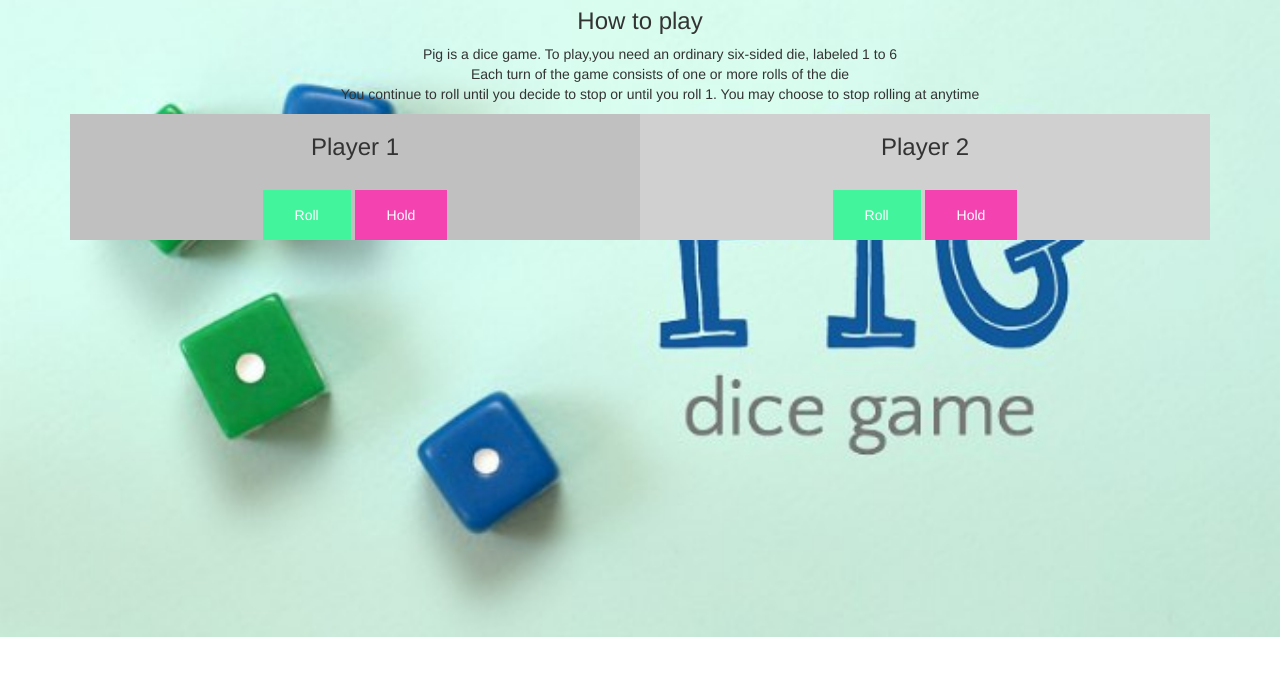
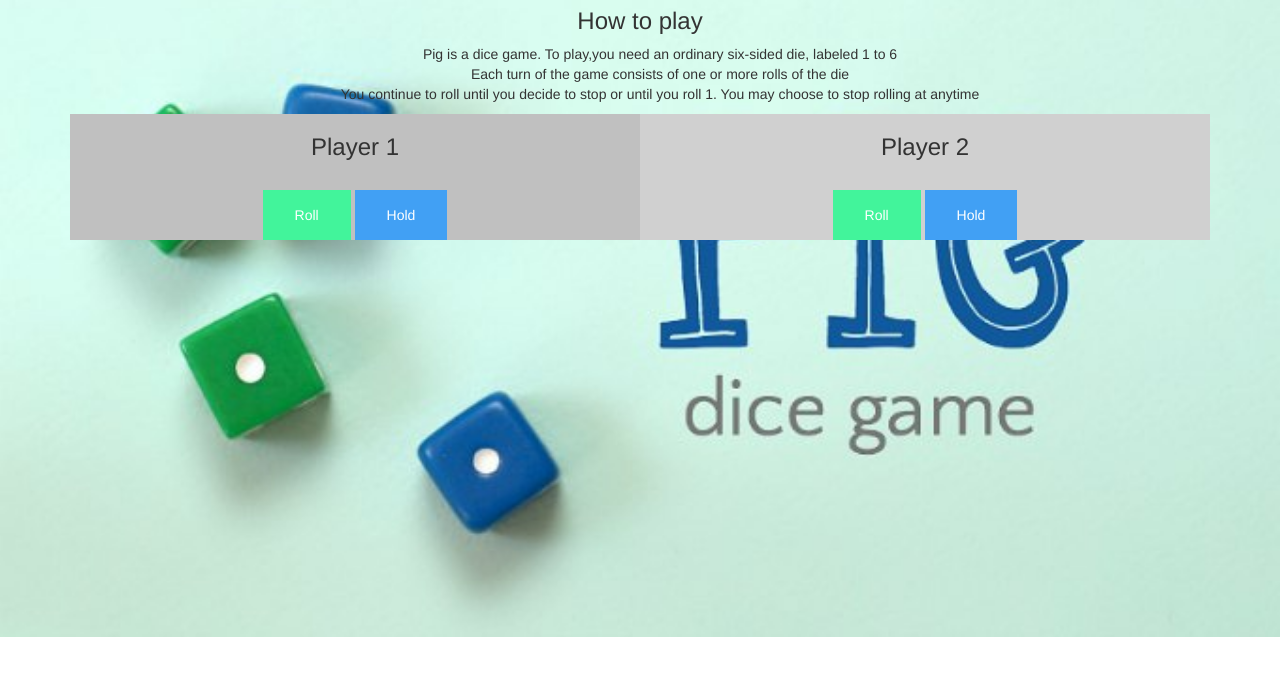
Before and after one commit to ayabei/pig-dice, a plain HTML site: page index.html in a window 1280 px wide. Shown: the part 82-758 px from the top of the page. Drawn offline with Linux system fonts and the light colour scheme.

Commit message:
add color to  button hold

```diff
--- a/css/styles.css
+++ b/css/styles.css
@@ -37,7 +37,7 @@ body{
     cursor: pointer;
 }
 .btn-hold{
-	background-color: #f442b0;
+	background-color: #41a0f4;
     border: none;
     color: white;
     padding: 15px 32px;
```
